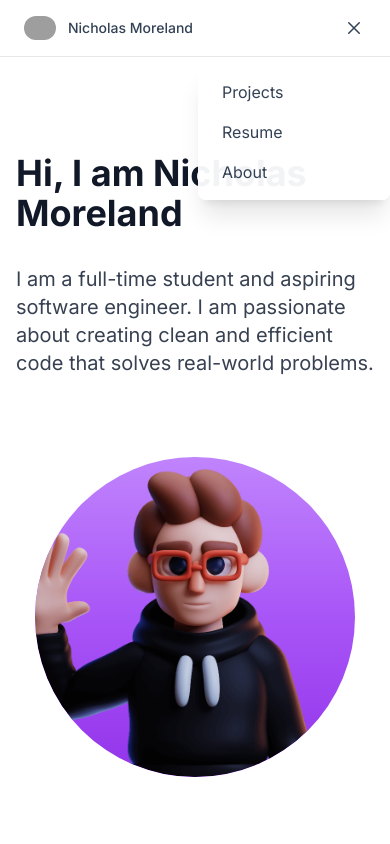
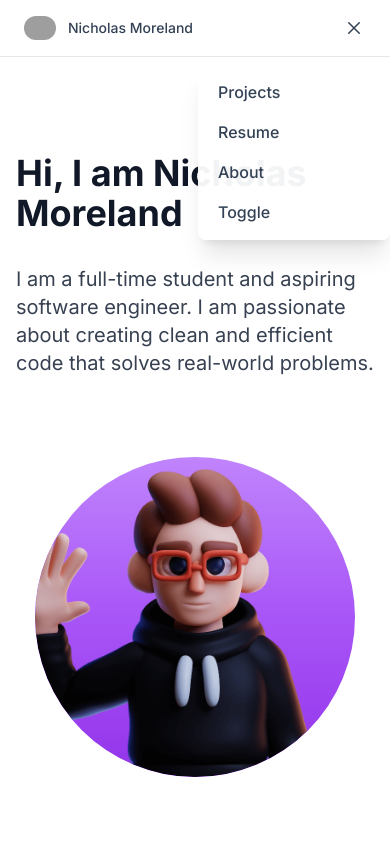
Before and after one commit to nbmoreland/psychic-enigma, a Next.js app: page / in a window 390 px wide. Both pictures are taken after a click on the button 354 px from the left and 28 px from the top of the page. Shown: the top 844 px of the page. Built offline with nearby package versions, Linux system fonts and the light colour scheme; no server answers; grey boxes are pictures that could not be loaded.

Commit message:
patch #1

```diff
--- a/app/components/project/ProjectSection.tsx
+++ b/app/components/project/ProjectSection.tsx
@@ -1,3 +1,5 @@
+"use client";
+
 import { useEffect, useState } from "react";
 import { StaticImageData } from "next/image";
 import ProjectCard from "./ProjectCard";
--- a/app/nav/navbar.tsx
+++ b/app/nav/navbar.tsx
@@ -14,7 +14,7 @@ const NavBar = () => {
 
   return (
     <div className={theme == "dark" ? "dark" : ""}>
-      <div className="max-w-8xl mx-auto sticky top-0 z-40 w-full backdrop-blur flex-none py-2 border-b border-slate-900/10 px-2 lg:border-0 lg:mx-0 transition-colors duration-500 lg:z-50 lg:border-b lg:border-slate-900/10 dark:border-slate-50/[0.06] bg-white/95 supports-backdrop-blur:bg-white/60 dark:bg-transparent">
+      <div className="max-w-8xl mx-auto sticky top-0 w-full backdrop-blur flex-none py-2 border-b border-slate-900/10 px-2 lg:border-0 lg:mx-0 transition-colors duration-500 lg:z-50 lg:border-b lg:border-slate-900/10 dark:border-slate-50/[0.06] bg-white/95 supports-backdrop-blur:bg-white/60 dark:bg-transparent">
         <div className="flex items-center">
           <motion.div
             whileTap={{ scale: 0.95 }}
@@ -57,28 +57,35 @@ const NavBar = () => {
             <div className="absolute top-full right-0 mt-2 rounded-lg shadow-xl p-2 w-48 lg:flex items-center sm:mr-2 backdrop-blur border-slate-900/10 transition-colors duration-500 bg-white/95 supports-backdrop-blur:bg-white/60 dark:bg-transparent">
               <ul className="flex flex-col">
                 <motion.li whileTap={{ scale: 0.95 }}>
-                  <Link
-                    href="/projects"
-                    className="rounded-xl block px-4 py-2 text-slate-700 hover:bg-slate-100 hover:text-slate-900 dark:text-slate-200 dark:hover:bg-slate-500"
-                  >
-                    Projects
+                  <Link href="/projects">
+                    <p className="font-medium px-3 py-2 rounded-lg text-slate-700 dark:text-white hover:bg-slate-100 dark:hover:bg-slate-800 hover:text-slate-900">
+                      Projects
+                    </p>
                   </Link>
                 </motion.li>
                 <motion.li whileTap={{ scale: 0.95 }}>
-                  <Link
-                    href="/resume"
-                    className="rounded-xl block px-4 py-2 text-slate-700 hover:bg-slate-100 hover:text-slate-900 dark:text-slate-200 dark:hover:bg-slate-500"
-                  >
-                    Resume
+                  <Link href="/resume">
+                    <p className="font-medium px-3 py-2 rounded-lg text-slate-700 dark:text-white hover:bg-slate-100 dark:hover:bg-slate-800 hover:text-slate-900">
+                      Resume
+                    </p>
                   </Link>
                 </motion.li>
                 <motion.li whileTap={{ scale: 0.95 }}>
-                  <Link
-                    href="/about"
-                    className="rounded-xl block px-4 py-2 text-slate-700 hover:bg-slate-100 hover:text-slate-900 dark:text-slate-200 dark:hover:bg-slate-500"
-                  >
-                    About
+                  <Link href="/about">
+                    <p className="font-medium px-3 py-2 rounded-lg text-slate-700 dark:text-white hover:bg-slate-100 dark:hover:bg-slate-800 hover:text-slate-900">
+                      About
+                    </p>
                   </Link>
+                </motion.li>
+                <motion.li
+                  whileTap={{ scale: 0.95 }}
+                  onClick={() =>
+                    theme == "dark" ? setTheme("light") : setTheme("dark")
+                  }
+                >
+                  <p className="font-medium px-3 py-2 rounded-lg text-slate-700 dark:text-white hover:bg-slate-100 dark:hover:bg-slate-800 hover:text-slate-900">
+                    Toggle
+                  </p>
                 </motion.li>
               </ul>
             </div>
--- a/app/page.tsx
+++ b/app/page.tsx
@@ -1,5 +1,3 @@
-"use client";
-
 import Image from "next/image";
 import ProjectSection from "./components/project/ProjectSection";
 import SkillSection from "./components/skill/SkillSection";
```
